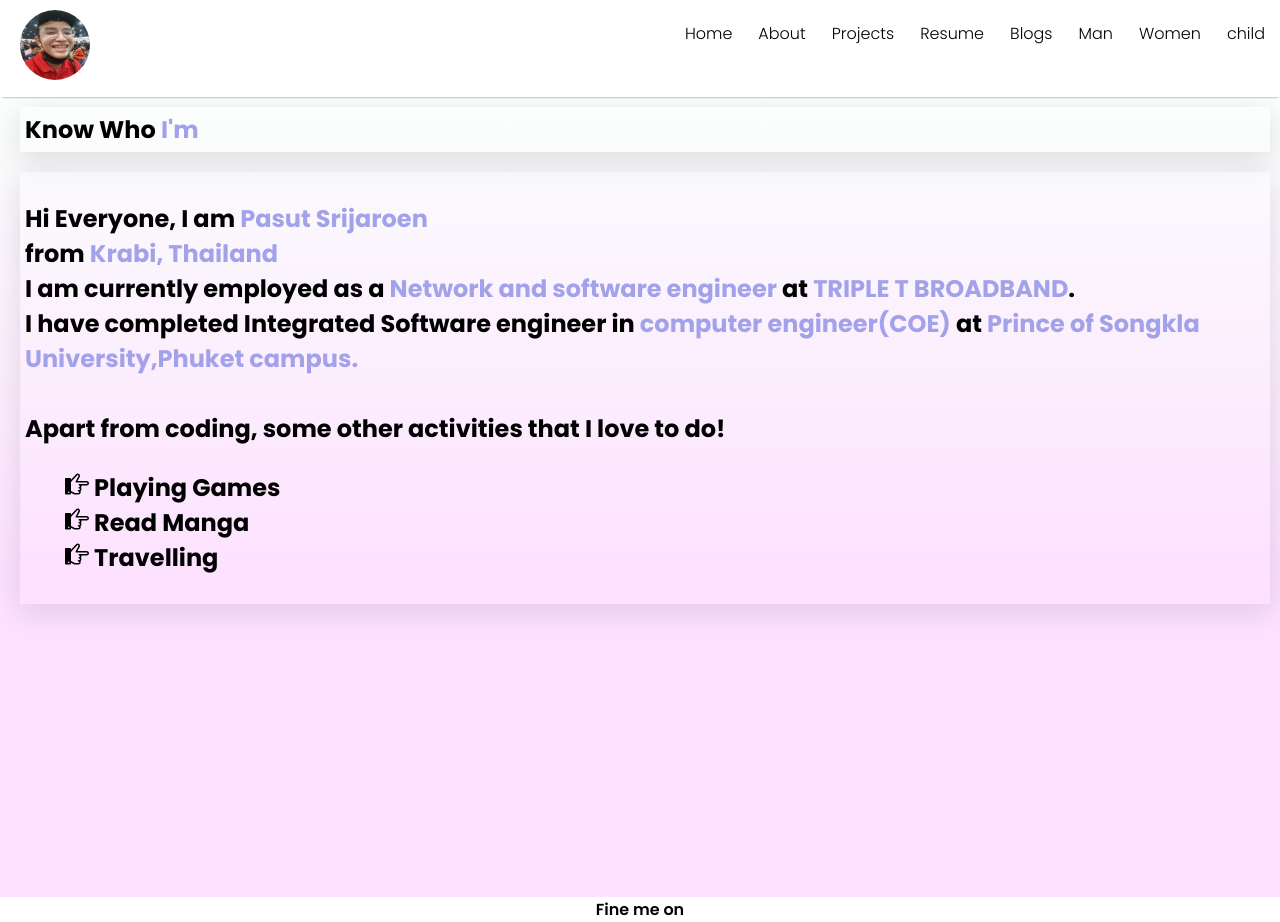
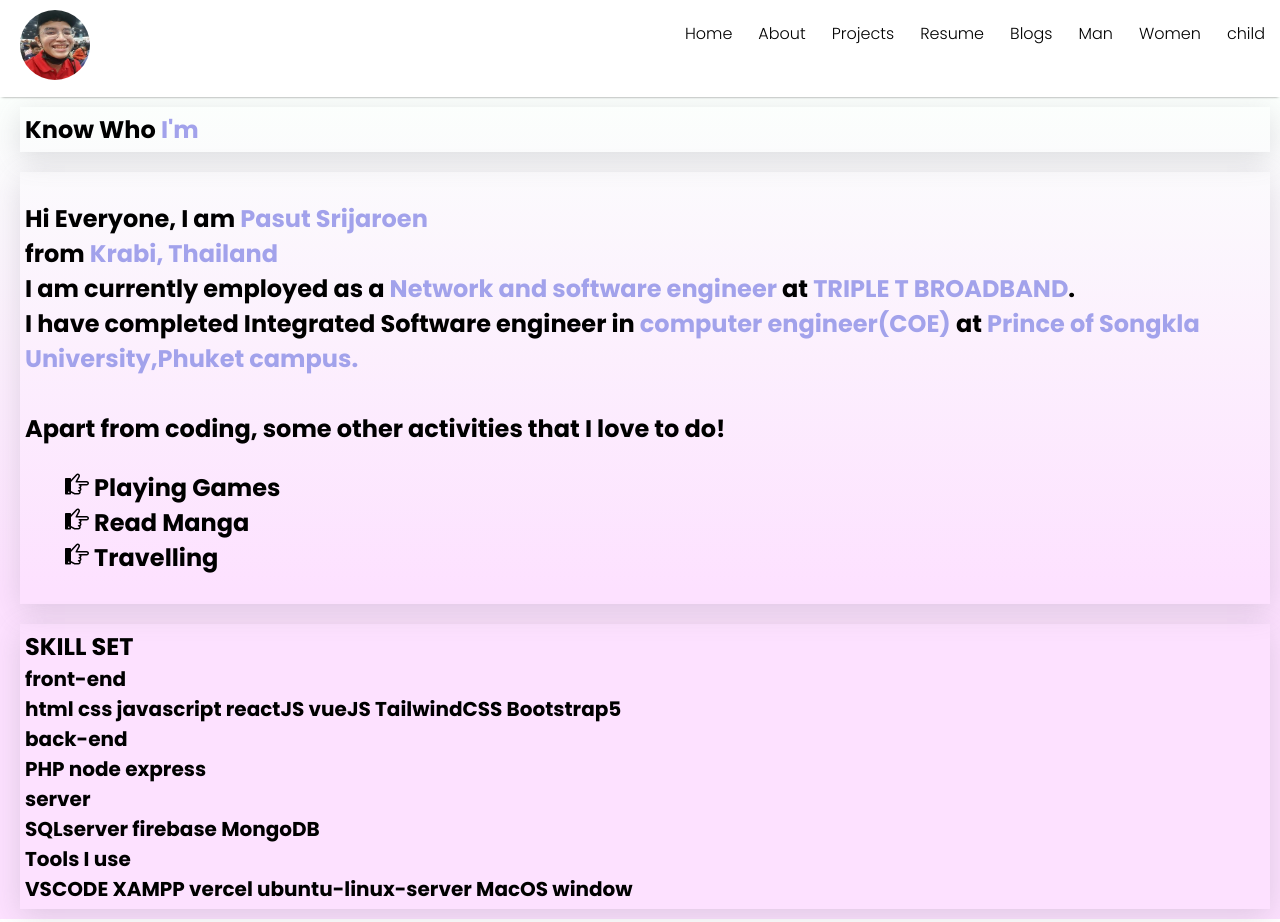
Before and after one commit to 5935512009/resume_Bay, a React (Create React App) app: page /About in a window 1280 px wide. Shown: the top 922 px of the page. Built offline with nearby package versions, Linux system fonts and the light colour scheme.

Commit message:
update::{all update and NEW skillset}

```diff
--- a/src/components/navbar/Navbar.jsx
+++ b/src/components/navbar/Navbar.jsx
@@ -9,17 +9,17 @@ const Navbar = () => {
   return (
     <>
       <div className="navbar">
-        <div className="nav-icon"><Link to="./" onClick={()=>{setManu("")}}><img src={Im_bay} alt="Nav img error" /></Link></div>
+        <div className="nav-icon"><Link to="./" onClick={()=>{setManu("Home")}}><img src={Im_bay} alt="Nav img error" /></Link></div>
         <div className="nav-manu">
           <ul className="nav-list">
-            <li onClick={()=>{setManu("Home")}} ><Link to="./Home">Home</Link>{manu==="Home"?<hr/>:<></>}</li>
-            <li onClick={()=>{setManu("About")}}><Link to="./About">About</Link>{manu==="About"?<hr/>:<></>}</li>
-            <li onClick={()=>{setManu("Projects")}}><Link to="./Projects">Projects</Link>{manu==="Projects"?<hr/>:<></>}</li>
-            <li onClick={()=>{setManu("Resume")}}><Link to='./Resume'>Resume</Link>{manu==="Resume"?<hr/>:<></>}</li>
-            <li onClick={()=>{setManu("Blogs")}}><Link to='./Blogs'>Blogs</Link>{manu==="Blogs"?<hr/>:<></>}</li>
-            <li onClick={()=>{setManu("Man")}}><Link to='./man'>Man</Link>{manu==="Man"?<hr/>:<></>}</li>
-            <li onClick={()=>{setManu("Women")}}><Link to='./women'>Women</Link>{manu==="Women"?<hr/>:<></>}</li>
-            <li onClick={()=>{setManu("Child")}}><Link to='./child'>child</Link>{manu==="Child"?<hr/>:<></>}</li>
+            <li onClick={()=>{setManu("Home")}} ><Link to="./Home">Home{manu==="Home"?<hr/>:<></>}</Link></li>
+            <li onClick={()=>{setManu("About")}}><Link to="./About">About{manu==="About"?<hr/>:<></>}</Link></li>
+            <li onClick={()=>{setManu("Projects")}}><Link to="./Projects">Projects{manu==="Projects"?<hr/>:<></>}</Link></li>
+            <li onClick={()=>{setManu("Resume")}}><Link to='./Resume'>Resume{manu==="Resume"?<hr/>:<></>}</Link></li>
+            <li onClick={()=>{setManu("Blogs")}}><Link to='./Blogs'>Blogs{manu==="Blogs"?<hr/>:<></>}</Link></li>
+            <li onClick={()=>{setManu("Man")}}><Link to='./man'>Man{manu==="Man"?<hr/>:<></>}</Link></li>
+            <li onClick={()=>{setManu("Women")}}><Link to='./women'>Women{manu==="Women"?<hr/>:<></>}</Link></li>
+            <li onClick={()=>{setManu("Child")}}><Link to='./child'>child{manu==="Child"?<hr/>:<></>}</Link></li>
 
           </ul>
         </div>
--- /dev/null
+++ b/src/components/skillset/SkillSet.jsx
@@ -0,0 +1,30 @@
+import React from 'react'
+import './skillset.css'
+function SkillSet() {
+  return (
+    <div>
+        SKILL SET <br/>
+        <div className='skillset'>
+            <div className='front-end'>
+                front-end<br/>
+                html css javascript reactJS vueJS TailwindCSS Bootstrap5<br/>
+            </div>
+            <div className='back-end'>
+                back-end<br/>
+                PHP node express
+            </div>
+            <div className='server'>
+                server<br/>
+                SQLserver firebase MongoDB<br/>
+            </div>
+            <div className='tools'>
+                Tools I use<br/>
+                VSCODE XAMPP vercel ubuntu-linux-server  MacOS window <br/>
+            </div>
+
+        </div>
+    </div>
+  )
+}
+
+export default SkillSet
--- /dev/null
+++ b/src/components/skillset/skillset.css
@@ -0,0 +1,4 @@
+.skillset{
+    color: black;
+    font-size: 20px;
+}
--- a/src/pages/about/About.jsx
+++ b/src/pages/about/About.jsx
@@ -1,3 +1,4 @@
+import SkillSet from "../../components/skillset/SkillSet";
 import AboutCard from "./AboutCard";
 import "./about.css";
 
@@ -12,7 +13,11 @@ const About = () => {
         <h2>
           <AboutCard />
         </h2>
+        <h2>
+          <SkillSet/>
+        </h2>
       </div>
+
       <div className="about-right">
 
       </div>
--- a/src/pages/about/about.css
+++ b/src/pages/about/about.css
@@ -2,7 +2,7 @@
   display: flex;
   justify-content: space-between;
   background: linear-gradient(180deg, #e1ffea22, #fde1ff 60%);
-  height: 100vh;
+  height: auto;
 }
 .about-left {
   display: flex;
@@ -21,13 +21,13 @@
   margin: 10px;
   padding: 5px;
   box-shadow: rgba(100, 100, 111, 0.2) 0px 7px 29px 0px;
-  transition-duration: 1s;
+  transition-duration: 0.1s;
 }
 
 .about-left h2:hover {
   background-color: rgb(255, 255, 255);
   transform: scale(1.01);
-  transition-duration: 1s;
+  transition-duration: 0.5s;
 }
 
 .about-right {
--- a/src/pages/home/HomeCard.jsx
+++ b/src/pages/home/HomeCard.jsx
@@ -1,8 +1,8 @@
 import React from 'react'
-
+import './homeCard.css'
 export default function HomeCard() {
   return (
-    <div>
+    <div className='homecard'>
         I like to create website with computer language . <br/>
         I start with HTML CSS and JavaScript . <br/>
         I every interest's are building new Web Technologies and Products . <br/>
--- a/src/pages/projects/Projects.jsx
+++ b/src/pages/projects/Projects.jsx
@@ -1,9 +1,11 @@
 import React from 'react'
 import './projects.css'
+import SkillSet from '../../components/skillset/SkillSet'
 function Projects() {
   return (
     <div className='projects'>
       Project drives to ....
+      <SkillSet/>
     </div>
   )
 }
```
